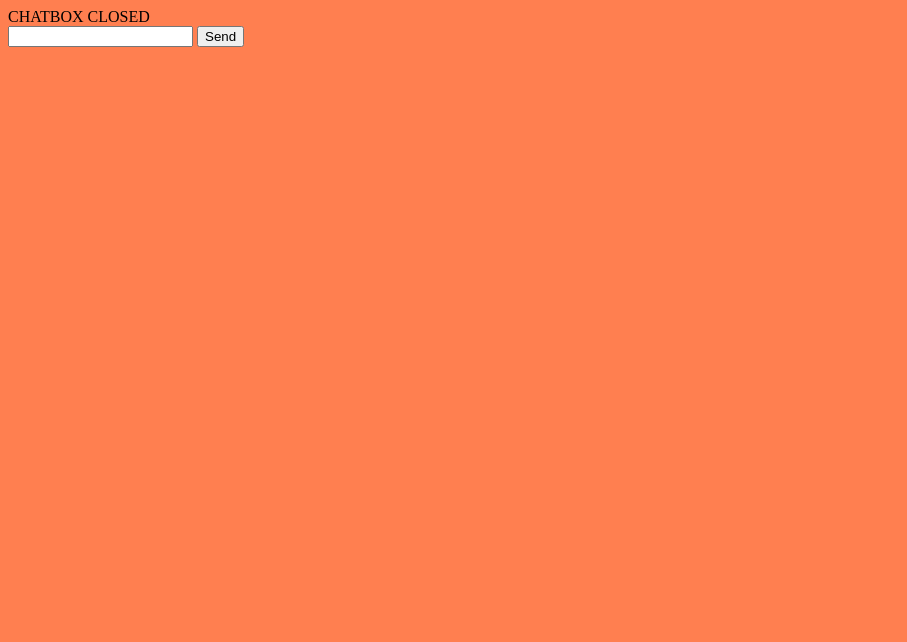
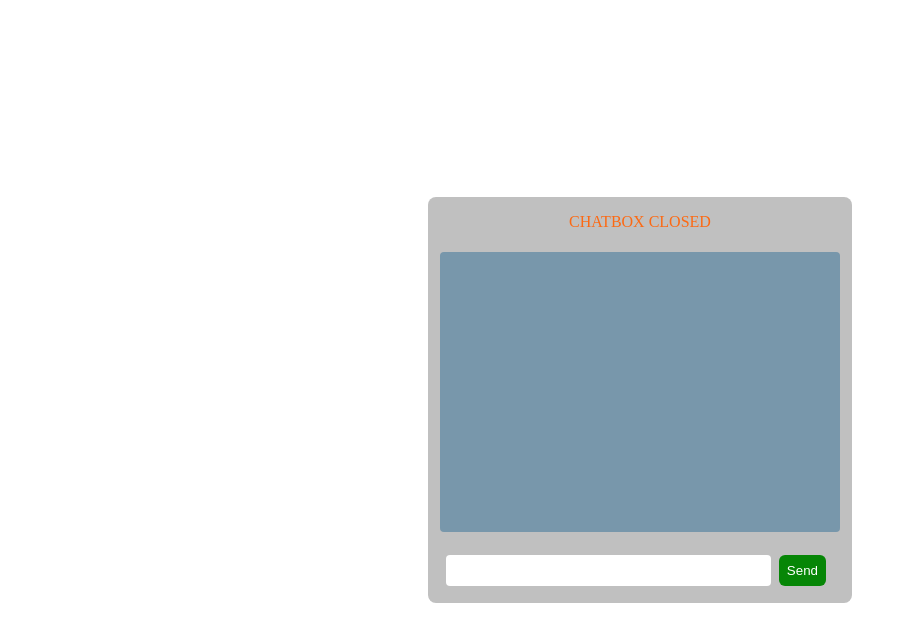
Before and after one commit to mohammedabboudi/Node.js_Fundamentals, a plain HTML site: page public/global.html in a window 1280 px wide. Shown: the whole page, without its empty margins (0-907 px from the left). Drawn offline with Linux system fonts and the light colour scheme; files that its build step writes are made by us from their sources.

Commit message:
comminication with all clients like a groupe

```diff
--- a/public/global.html
+++ b/public/global.html
@@ -12,6 +12,8 @@
     <!-- <h1>hello this is the serving file.</h1>
     <p>Lorem ipsum dolor sit, amet consectetur adipisicing elit. Magni error expedita, fuga consequuntur repellendus soluta nemo temporibus, quidem quisquam eius nulla ipsam praesentium sint fugiat perspiciatis dolores debitis neque vero.</p> -->
 
+    <div class="container">
+        <div class="chatbox">
             <div id="title">
                 hello
             </div>
@@ -20,8 +22,10 @@
                 </div>
             <form action="javascript:void(0)">
                 <input type="text" name="message" id="message">
-        <input type="submit" value="Send">
+                <input type="submit" value="Send" id="send">
             </form>
+        </div>
+    </div>
 
 
     <script src="../webSockets/websocket-client-side/Websocket_client_side_connection.js"></script>
--- /dev/null
+++ b/public/style.css
@@ -0,0 +1,103 @@
+* {
+
+    padding: 0;
+    margin: 0;
+
+}
+
+#conversation{
+
+    background-color: #7897AB;
+    padding-top: 1px;
+    padding-bottom: 1px;
+    padding-right: 5px;
+    padding-left: 5px;
+    overflow-y: scroll;
+    height: 70%;
+    width: 100%;
+    border-radius: 4px;
+    box-sizing: border-box;
+    padding: 10px;
+
+}
+
+form{
+
+    border-radius: 4px;
+    padding: 6px;
+    width: 100%;
+    box-sizing: border-box;
+    display: flex;
+    justify-content: space-between;
+}
+
+.container{
+
+    display: flex;
+    justify-content: center;
+    align-items: center;
+    height: 100vh;
+}
+
+#title{
+
+    color: rgb(252, 105, 19);
+    padding: 5px;
+    border-radius: 6px;
+    width: 100%;
+    text-align: center;
+    box-sizing: border-box;
+
+}
+
+.chatbox{
+
+    display: flex;
+    justify-content: space-around;
+    align-items: center;
+    flex-direction: column;
+    height: 400px;
+    width: 400px;
+    padding: 3px;
+    padding-left: 12px;
+    padding-right: 12px;
+    background-color: #c0c0c0;
+    border-radius: 8px;
+
+}
+
+#send{
+
+    background-color: rgb(6, 134, 6);
+    color: white;
+    padding: 8px;
+    box-sizing: border-box;
+    border-radius: 6px;
+    border: none;
+    margin-left: 8px;
+    margin-right: 8px;
+    transition: 1000ms;
+}
+
+#send:hover{
+
+    background-color: rgb(11, 179, 11);
+
+}
+
+#message{
+
+    width: 100%;
+    outline: none;
+    border: none;
+    border-radius: 4px;
+    box-sizing: border-box;
+    padding-left: 10px;
+}
+
+h5{
+    background-color: white;
+    padding: 8px;
+    border-radius: 4px;
+    margin-bottom: 4px;
+}
--- a/webSockets/websocket-client-side/Websocket_broadcasting.js
+++ b/webSockets/websocket-client-side/Websocket_broadcasting.js
@@ -2,6 +2,8 @@
 
 WSC.onmessage = (payload)=>{
 
-    conversation.innerHTML += `<p>${payload.data}</p>`;
+    let h5 = document.createElement('h5');
+        h5.innerHTML = payload.data;
+    conversation.appendChild(h5);
 
 }
```
Lines whose indentation alone changed are shown as unchanged.
